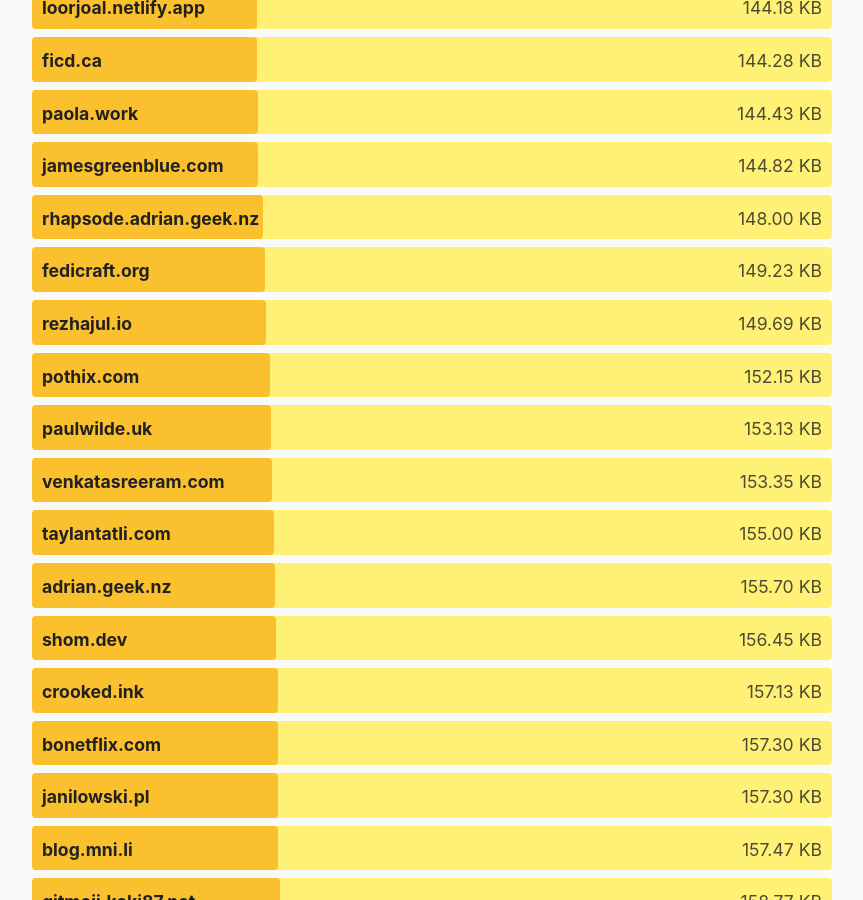
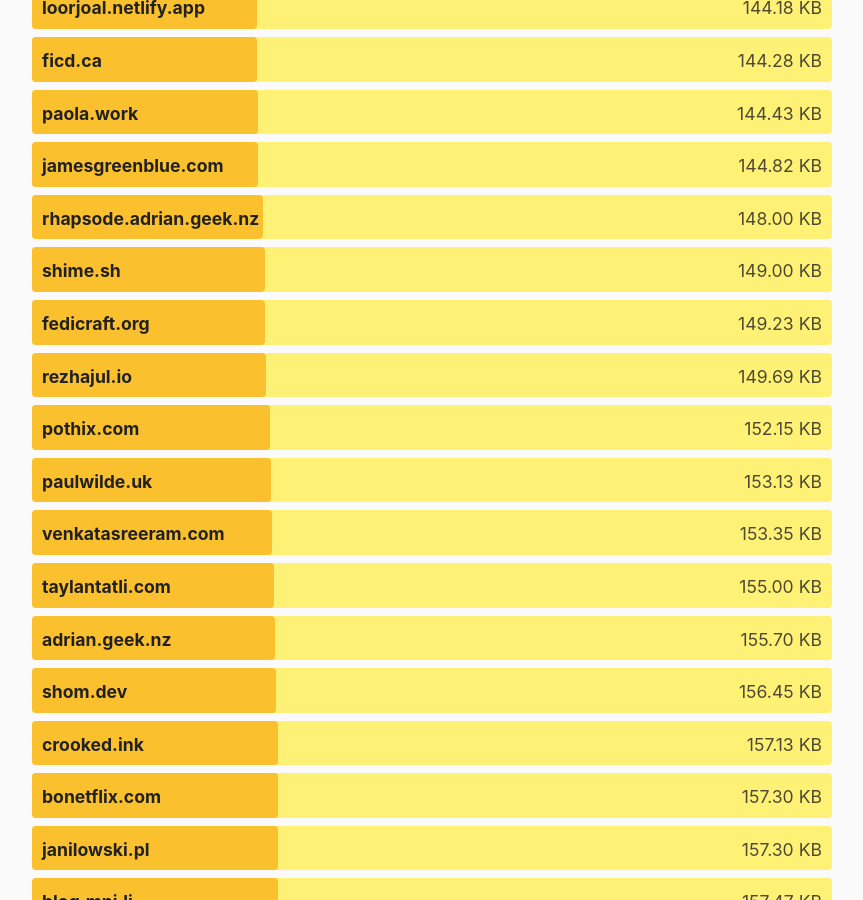
Before and after one commit to kevquirk/512kb.club, a Jekyll site: the page built from index.md, in a window 1280 px wide and 900 px high, scrolled down 29467 px. Shown: the whole window, without its empty margins (208-1071 px from the left). Built offline with Jekyll 4.4.1, drawn with Linux system fonts in a browser that asks for light colours.

Commit message:
Update sites.yml

```diff
--- a/_data/sites.yml
+++ b/_data/sites.yml
@@ -3423,6 +3423,11 @@
   size: 26.93
   last_checked: 2025-05-18
 
+- domain: shime.sh
+  url: https://shime.sh
+  size: 149
+  last_checked: 2025-07-23
+
 - domain: shom.dev
   url: https://shom.dev/
   size: 156.45
```
